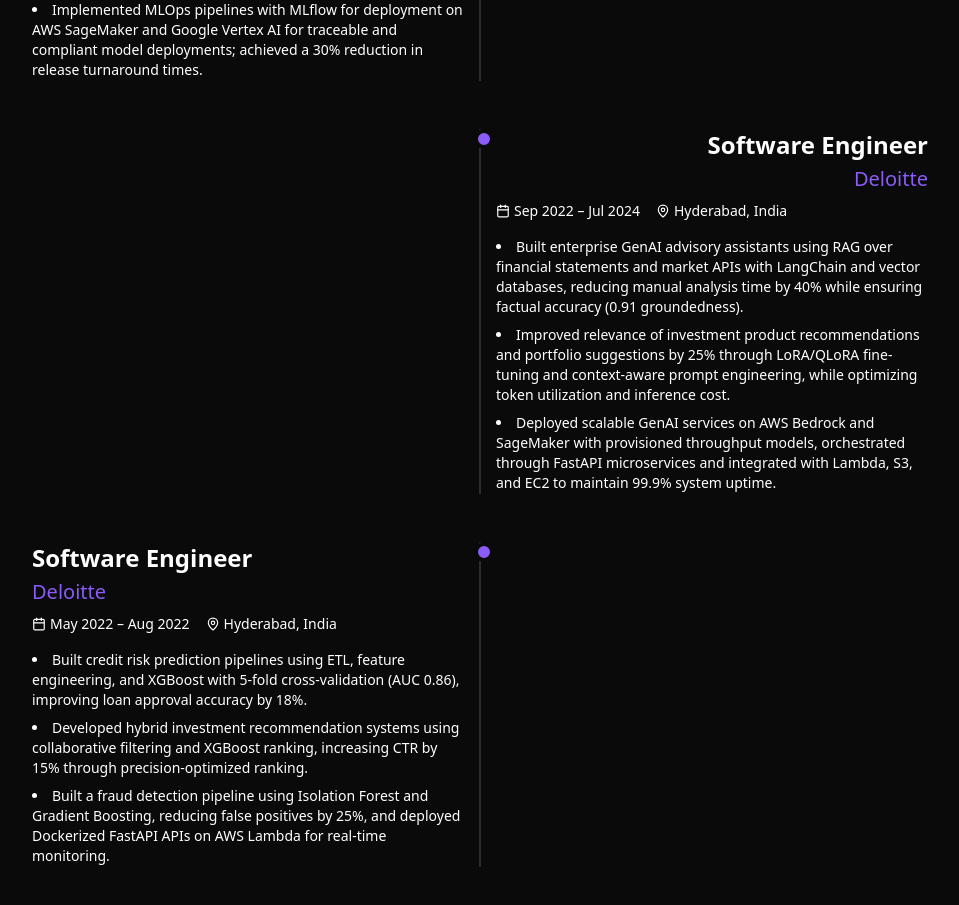
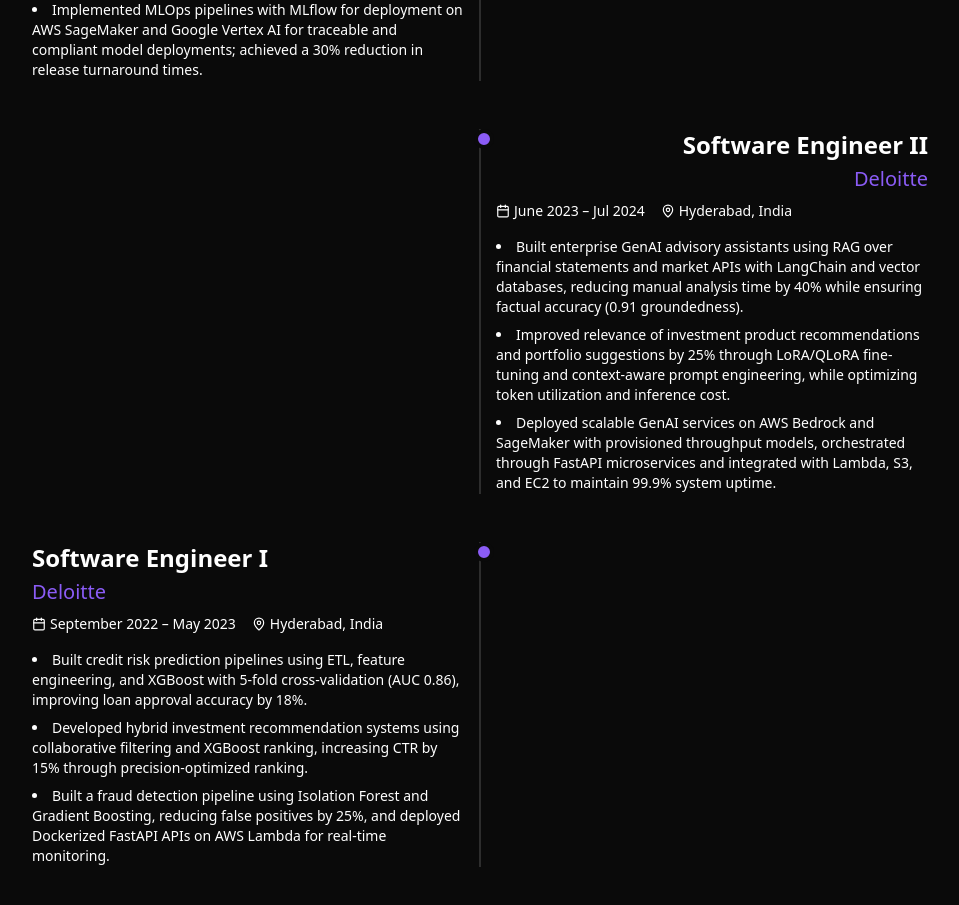
Before and after one commit to DoSomethingGreat07/My-Portfolio, a Next.js app: page / in a window 1280 px wide. Shown: the part 6040-6945 px from the top of the page, without its empty margins (160-1119 px from the left). Built offline with nearby package versions, Linux system fonts and the light colour scheme; no server answers.

Commit message:
Update Deloitte job titles to Software Engineer I/II and adjust dates

```diff
--- a/components/Experience.tsx
+++ b/components/Experience.tsx
@@ -17,9 +17,9 @@
         ]
     },
     {
-        role: "Software Engineer",
+        role: "Software Engineer II",
         company: "Deloitte",
-        period: "Sep 2022 – Jul 2024",
+        period: "June 2023 – Jul 2024",
         location: "Hyderabad, India",
         description: [
             "Built enterprise GenAI advisory assistants using RAG over financial statements and market APIs with LangChain and vector databases, reducing manual analysis time by 40% while ensuring factual accuracy (0.91 groundedness).",
@@ -28,9 +28,9 @@
         ]
     },
     {
-        role: "Software Engineer",
+        role: "Software Engineer I",
         company: "Deloitte",
-        period: "May 2022 – Aug 2022",
+        period: "September 2022 – May 2023",
         location: "Hyderabad, India",
         description: [
             "Built credit risk prediction pipelines using ETL, feature engineering, and XGBoost with 5-fold cross-validation (AUC 0.86), improving loan approval accuracy by 18%.",
```
